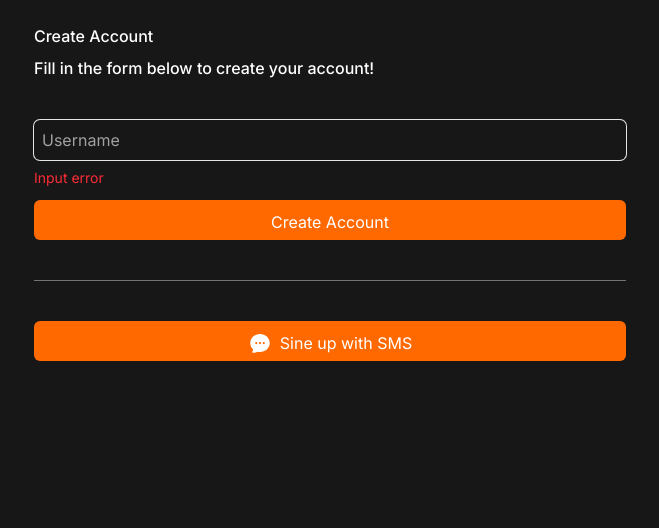
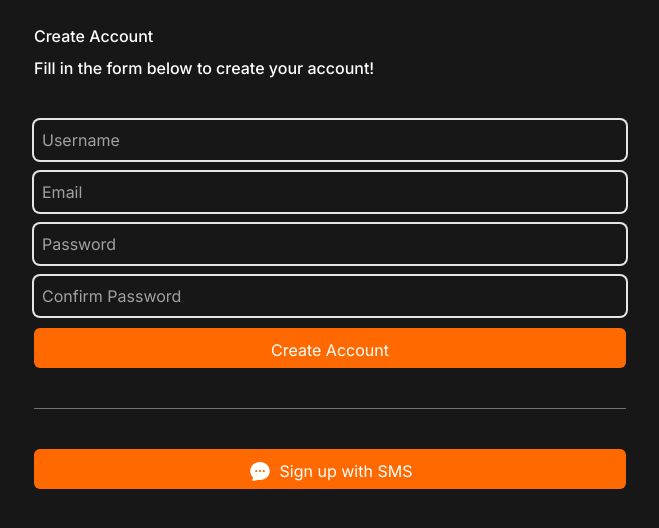
Before and after one commit to wwwkimminja/nextjs-tailwind-prisma-market-app, a Next.js app: page /create-account in a window 1280 px wide. Shown: the top 528 px of the page, without its empty margins (310-969 px from the left). Built offline with nearby package versions, Linux system fonts and the light colour scheme.

Commit message:
Refactor CreateAccount page to use FormInput and FormButton components; remove Input component and update tsconfig paths

```diff
--- a/app/components/Input.tsx
+++ /dev/null
@@ -1,22 +0,0 @@
-export default function Input() {
-  return (
-    <div className="bg-gray-100 sm:bg-red-100 md:bg-green-100 lg:bg-cyan-100 min-h-screen flex items-center justify-center p-5">
-      <div className="bg-white w-full shadow-lg rounded-2xl p-5 max-w-screen-sm flex flex-col gap-2  md:flex-row">
-        <div className="flex flex-col gap-2 w-full">
-          <input
-            className="x rounded-full h-10 bg-gray-200 pl-5 outline-none ring ring-transparent focus:ring-green-500 focus:ring-offset-2 transition-shadow placeholder:drop-shadow invalid:focus:ring-red-500 peer"
-            type="email"
-            required
-            placeholder="Email address"
-          />
-          <span className="text-red-500 font-mediums hidden peer-invalid:block ">
-            Email is required.
-          </span>
-        </div>
-        <button className="text-white py-2 rounded-full active:scale-90  transition-transform font-medium outline-none md:px-10 h-12 bg-black ">
-          Add
-        </button>
-      </div>
-    </div>
-  );
-}
--- a/app/create-account/page.tsx
+++ b/app/create-account/page.tsx
@@ -1,5 +1,7 @@
 import { ChatBubbleOvalLeftEllipsisIcon } from '@heroicons/react/24/solid';
 import Link from 'next/link';
+import FormInput from '@/components/form-input';
+import FormButton from '@/components/form-button';
 
 export default function CreateAccount() {
   return (
@@ -9,17 +11,32 @@ export default function CreateAccount() {
         <h2>Fill in the form below to create your account!</h2>
       </div>
       <form className="flex flex-col gap-3">
-        <div className="flex flex-col gap-2">
-          <input
-            className="bg-transparent rounded-md w-full h-10 p-2 focus:outline-none ring-1 focus:ring-2 ring-neutral-200 focus:ring-orange-500 border-none  placeholder:text-neutral-400"
-            type="text"
-            placeholder="Username"
-          />
-          <span className="text-red-500 text-sm">Input error</span>
-        </div>
-        <button className="primary-btn h-10" type="submit">
-          Create Account
-        </button>
+        <FormInput
+          type="text"
+          placeholder="Username"
+          required={true}
+          errors={[]}
+        />
+        <FormInput
+          type="email"
+          placeholder="Email"
+          required={true}
+          errors={[]}
+        />
+        <FormInput
+          type="password"
+          placeholder="Password"
+          required={true}
+          errors={[]}
+        />
+        <FormInput
+          type="password"
+          placeholder="Confirm Password"
+          required={true}
+          errors={[]}
+        />
+
+        <FormButton text="Create Account" type="submit" loading={false} />
       </form>
       <div className="w-full h-px bg-neutral-500" />
       <div>
@@ -30,7 +47,7 @@ export default function CreateAccount() {
           <span>
             <ChatBubbleOvalLeftEllipsisIcon className="h-6 w-6" />
           </span>
-          <span>Sine up with SMS</span>
+          <span>Sign up with SMS</span>
         </Link>
       </div>
     </div>
--- a/tsconfig.json
+++ b/tsconfig.json
@@ -19,7 +19,7 @@
       }
     ],
     "paths": {
-      "@/*": ["./*"]
+      "@/*": ["./app/*"]
     }
   },
   "include": ["next-env.d.ts", "**/*.ts", "**/*.tsx", ".next/types/**/*.ts"],
```
